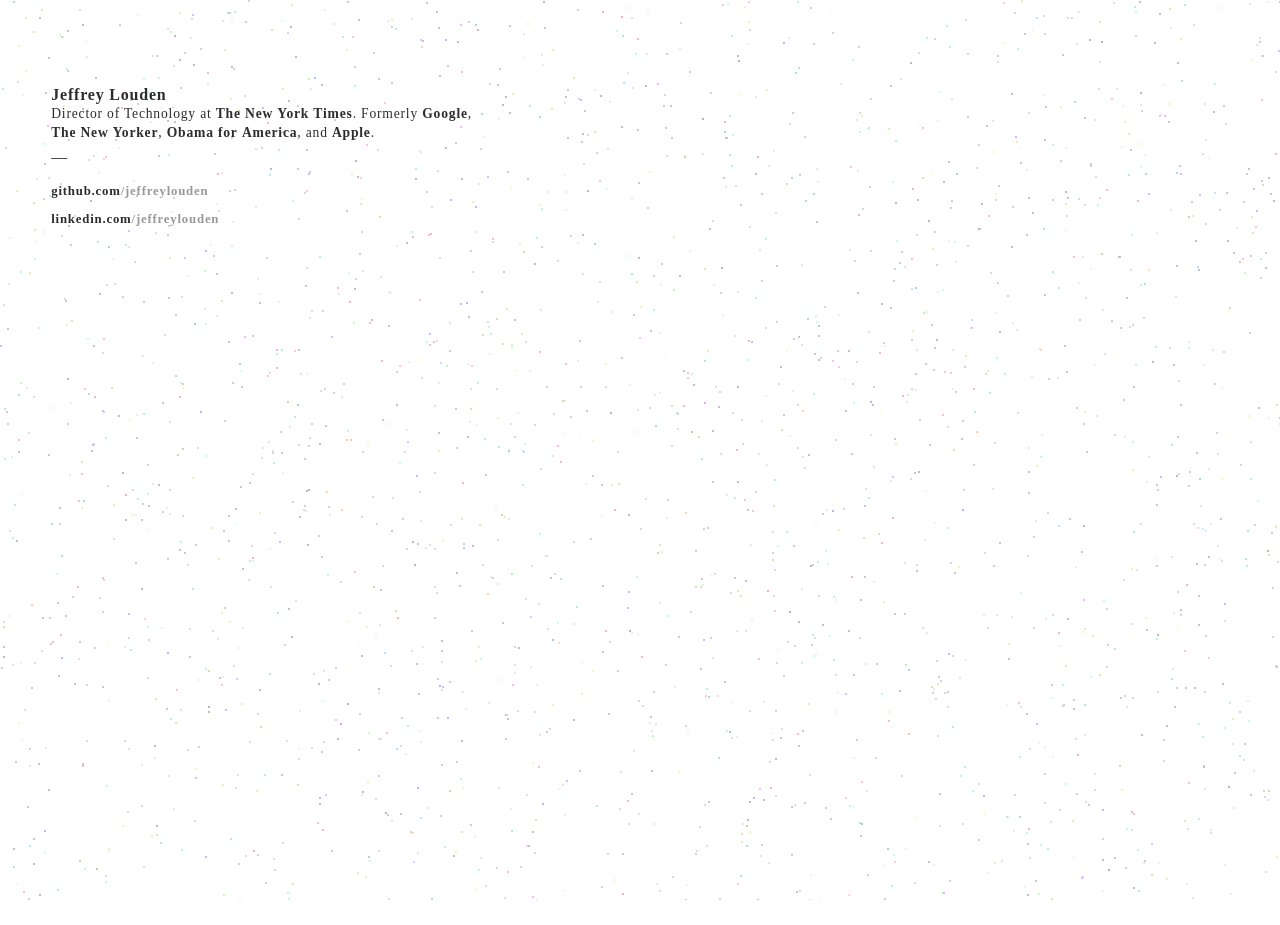
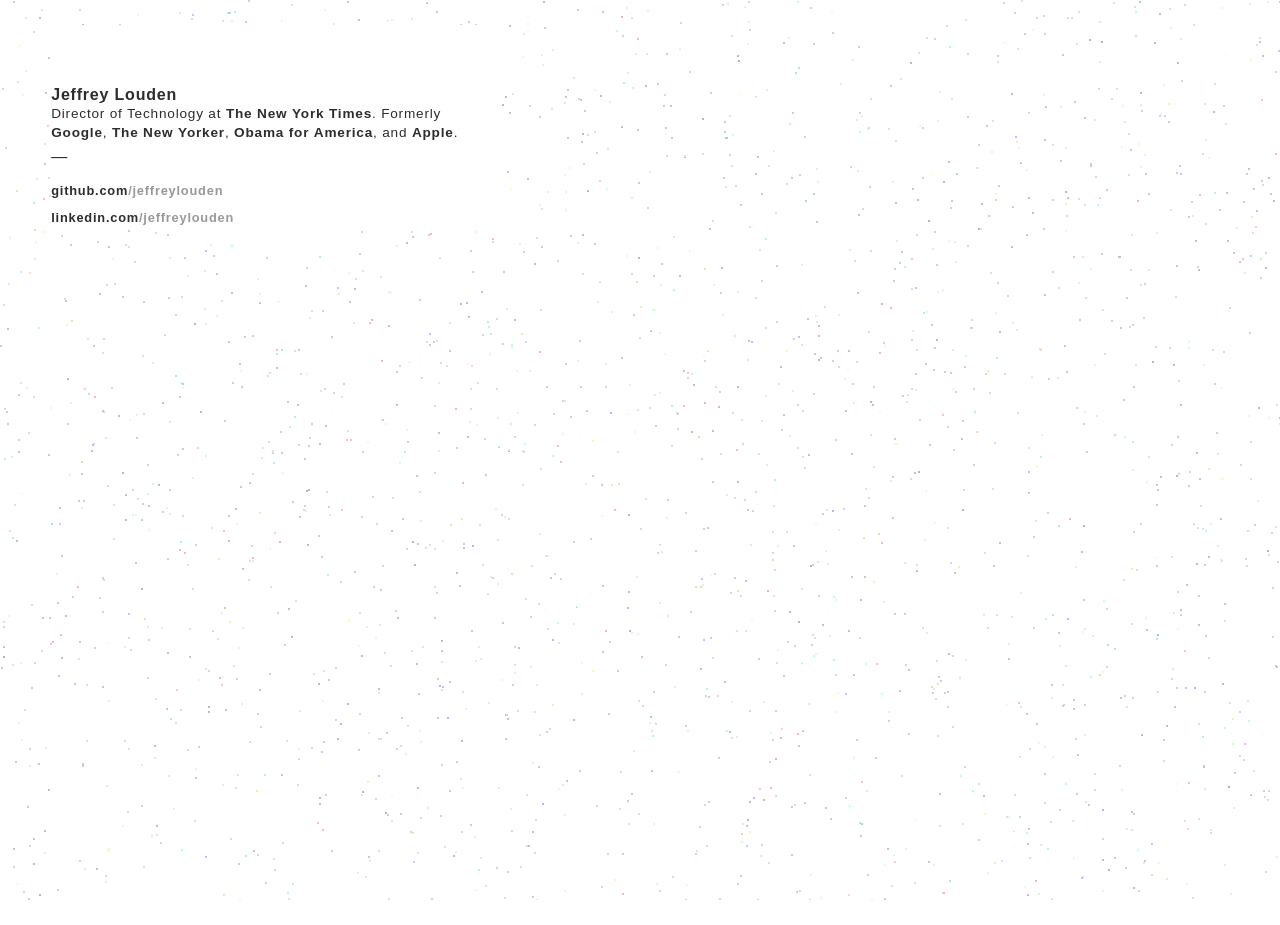
Before and after one commit to jeffreylouden/jeffreylouden.github.com, a Jekyll site: the page built from index.html, in a window 1280 px wide. Built offline with Jekyll 4.4.1, drawn with Linux system fonts in a browser that asks for light colours; some web fonts are replaced.

Commit message:
Update header.html

```diff
--- a/_includes/header.html
+++ b/_includes/header.html
@@ -13,7 +13,7 @@
   <link rel="canonical" href="{{ site.url }}/">
   <link type="text/plain" rel="author" href="{{ site.url }}/humans.txt">
 
-  <link rel="stylesheet" href="{{ site.url }}/css/style.min.css">
+  <link rel="stylesheet" href="{{ site.url }}/css/style.css">
 
   <meta property="og:site_name" content="{{ site.name }}">
   <meta property="og:title" content="{{ site.data.meta.title }}">
```
